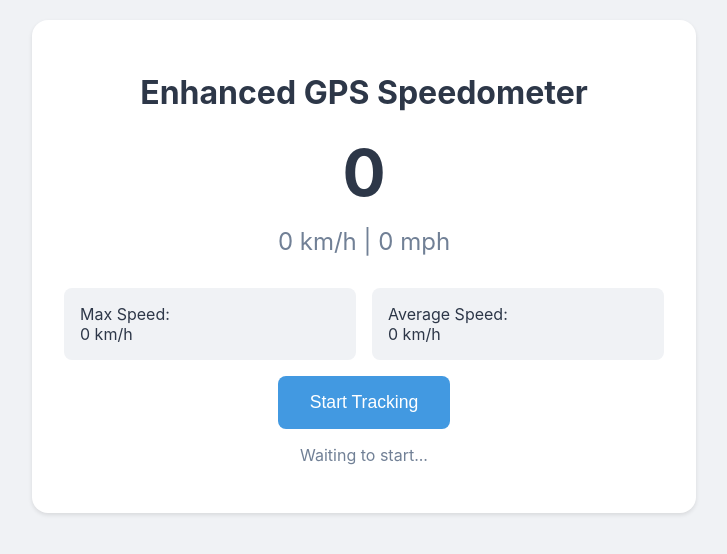
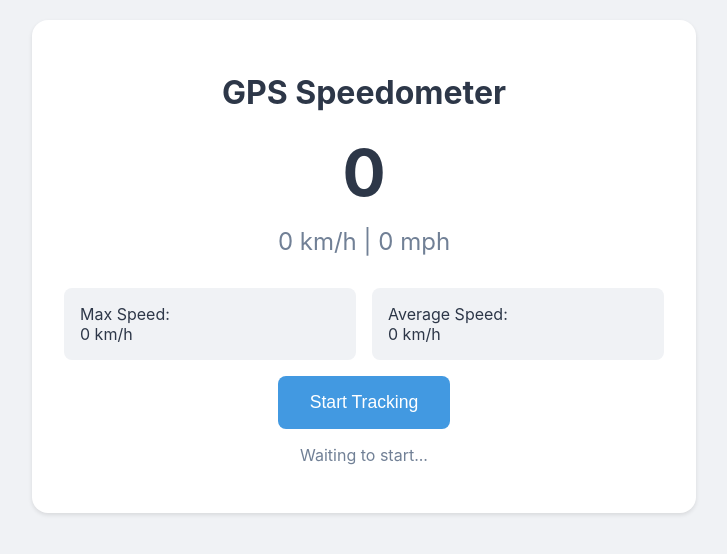
Before and after one commit to alzack31/speedometer31, a plain HTML site: page index.html in a window 1280 px wide. Shown: the whole page, without its empty margins (276-1003 px from the left). Drawn offline with Linux system fonts and the light colour scheme.

Commit message:
Update index.html

```diff
--- a/index.html
+++ b/index.html
@@ -126,7 +126,7 @@
 </head>
 <body>
     <div class="container">
-        <h1>Enhanced GPS Speedometer</h1>
+        <h1>GPS Speedometer</h1>
 
         <div class="speed-display">0</div>
         <div class="units">
```
